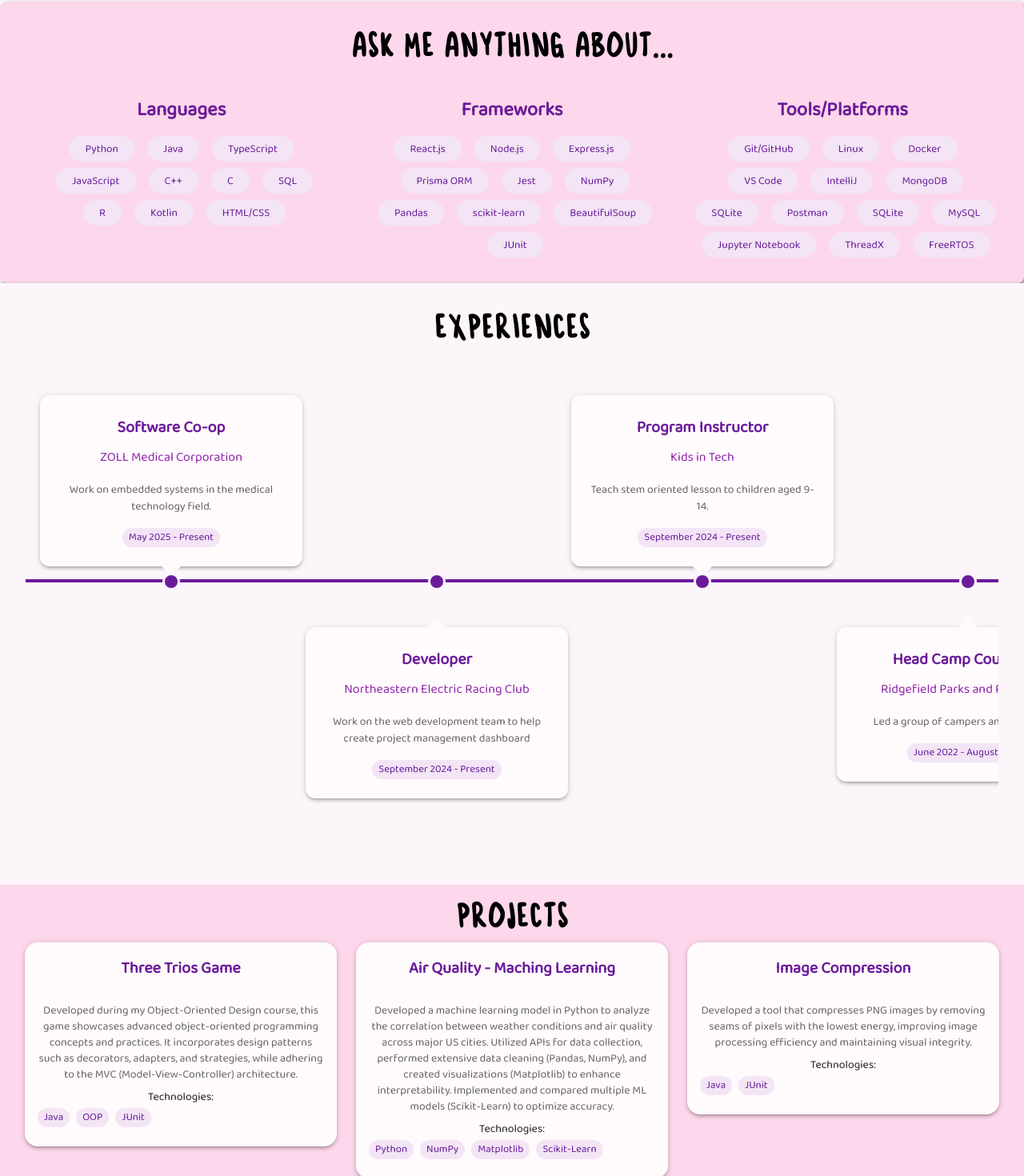
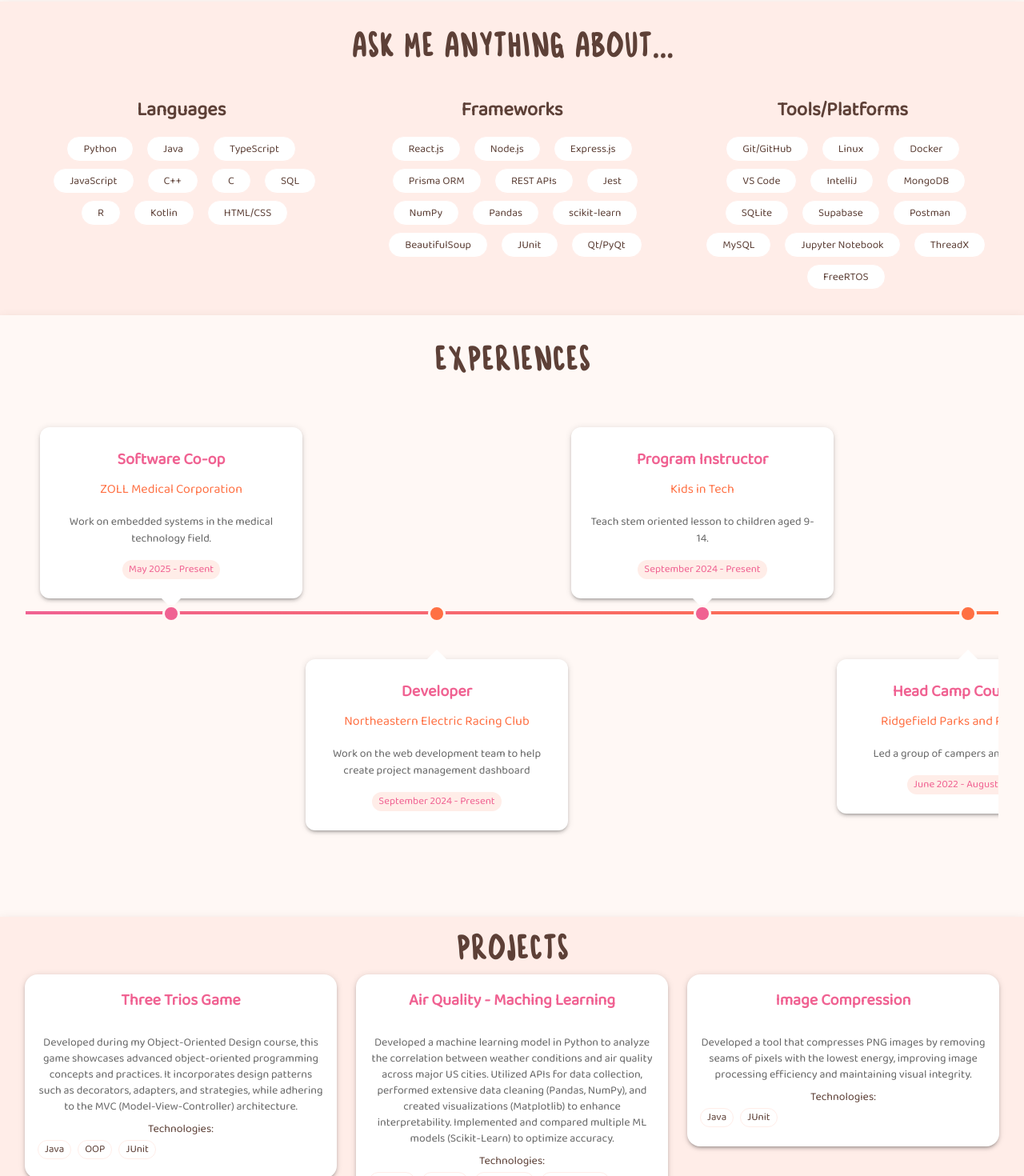
Before and after one commit to staysgt/staysgt.github.io, a React (Create React App) app: page / in a window 1280 px wide. Shown: the part 338-1808 px from the top of the page at 80% size. Built offline with nearby package versions, Linux system fonts and the light colour scheme; some icons are missing.

Commit message:
color changes 1

```diff
--- a/src/components/projectcard.js
+++ b/src/components/projectcard.js
@@ -26,7 +26,7 @@
             transform: "translateY(-5px)",
             boxShadow: 6,
           },
-          backgroundColor: "#fffafc",
+          backgroundColor: "#ffffff",
         }}
       >
         <CardContent sx={{ flexGrow: 1 }}>
@@ -35,7 +35,7 @@
             gutterBottom
             variant="h6"
             component="div"
-            sx={{ fontWeight: 600, color: "#6a1b9a" }}
+            sx={{ fontWeight: 600, color: "#f06292" }}
           >
             {proj.name}
           </Typography>
@@ -43,7 +43,7 @@
           href={proj.link}
           target="_blank"
           rel="noreferrer"
-          style={{ color: "black", textDecoration: "none" }}
+          style={{ color: "#ff7043", textDecoration: "none" }}
         >
           <GitHubIcon fontSize="small" />
         </a>
@@ -55,7 +55,7 @@
           >
             {proj.description}
           </Typography>
-          <Typography variant="body2" sx={{ fontWeight: 500 }}>
+          <Typography variant="body2" sx={{ fontWeight: 500, color: "#5d4037" }}>
             Technologies:
           </Typography>
           <Stack direction="row" spacing={1} sx={{ mt: 0.5, flexWrap: "wrap" }}>
@@ -65,9 +65,15 @@
                 label={lang}
                 size="small"
                 sx={{
-                  backgroundColor: "#f3e5f5",
-                  color: "#6a1b9a",
+                  backgroundColor: "#ffffff",
+                  color: "#5d4037",
                   fontWeight: 500,
+                  border: "1px solid #ffede8",
+                  "&:hover": {
+                    backgroundColor: i % 2 === 0 ? "#f06292" : "#ff7043",
+                    color: "#ffffff",
+                    border: "none",
+                  }
                 }}
               />
             ))}
@@ -78,11 +84,11 @@
           <Button
             size="small"
             sx={{
-              color: "#6a1b9a",
+              color: "#f06292",
               fontWeight: 500,
               textTransform: "none",
               "&:hover": {
-                backgroundColor: "#f3e5f5",
+                backgroundColor: "#ffede8",
               },
             }}
           >
--- a/src/sections/About.js
+++ b/src/sections/About.js
@@ -5,11 +5,11 @@
 
 export default function About() {
   return (
-    <Box style={{ backgroundColor: "#fcf5fa" }}>
+    <Box style={{ backgroundColor: "#fff8f5", boxShadow: "0 4px 12px rgba(93, 64, 55, 0.15)" }}>
       <Container maxWidth="md" sx={{ py: 4 }}>
         <Typography
           variant="h3"
-          sx={{ fontFamily: "myhandwriting, sans-serif", fontWeight: "bold" }}
+          sx={{ fontFamily: "myhandwriting, sans-serif", fontWeight: "bold", color: "#5d4037" }}
         >
           ABOUT ME!
         </Typography>
@@ -50,7 +50,7 @@
               sx={{
                 fontSize: "1.1rem",
                 lineHeight: 1.7,
-                color: "#2d3748",
+                color: "#5d4037",
               }}
             >
               Hi, I'm Sarah! I am currently a rising third year student at
@@ -68,7 +68,7 @@
           href="https://github.com/staysgt"
           target="_blank"
           rel="noreferrer"
-          style={{ color: "black", textDecoration: "none" }}
+          style={{ color: "#f06292", textDecoration: "none" }}
         >
           <GitHubIcon fontSize="large" />
         </a>
@@ -77,7 +77,7 @@
           href="https://www.linkedin.com/in/staysgt"
           target="_blank"
           rel="noreferrer"
-          style={{ color: "black", textDecoration: "none" }}
+          style={{ color: "#f06292", textDecoration: "none" }}
         >
           <LinkedInIcon fontSize="large" />
         </a>
--- a/src/sections/Experience.js
+++ b/src/sections/Experience.js
@@ -3,9 +3,9 @@
 
 export default function ExperienceTimeline() {
   return (
-    <Box sx={{ p: "2rem" }} style={{ backgroundColor: '#fcf5fa', boxShadow: '2px 2px 5px gray' }}>
+    <Box sx={{ p: "2rem" }} style={{ backgroundColor: '#fff8f5', boxShadow: '0 4px 12px rgba(93, 64, 55, 0.15)' }}>
       <Typography variant="h3" sx={{ mb: 4, textAlign: "center",  fontFamily: 'myhandwriting, sans-serif',
-          fontWeight: 'bold' }}>
+          fontWeight: 'bold', color: '#5d4037' }}>
         EXPERIENCES
       </Typography>
       <Typography>
@@ -21,11 +21,11 @@
           height: "8px",
         },
         "&::-webkit-scrollbar-track": {
-          backgroundColor: "#f3e5f5",
+          backgroundColor: "#ffede8",
           borderRadius: "4px",
         },
         "&::-webkit-scrollbar-thumb": {
-          backgroundColor: "#6a1b9a",
+          backgroundColor: "#ff7043",
           borderRadius: "4px",
         }
       }}>
@@ -36,7 +36,7 @@
             left: 0,
             right: 0,
             height: "4px",
-            backgroundColor: "#6a1b9a",
+            background: "linear-gradient(to right, #f06292, #ff7043)",
             zIndex: 1
           }}
         />
@@ -70,10 +70,10 @@
                   transform: "translateX(-50%)",
                   width: "16px",
                   height: "16px",
-                  backgroundColor: "#6a1b9a",
+                  backgroundColor: index % 2 === 0 ? "#f06292" : "#ff7043",
                   borderRadius: "50%",
                   zIndex: 2,
-                  border: "3px solid #fcf5fa"
+                  border: "3px solid #fff8f5"
                 }}
               />
 
@@ -82,7 +82,7 @@
                 sx={{
                   width: "280px",
                   p: 3,
-                  backgroundColor: "#fffafc",
+                  backgroundColor: "#ffffff",
                   borderRadius: 3,
                   position: "absolute",
                   top: index % 2 === 0 ? "20px" : "310px",
@@ -102,7 +102,7 @@
                     height: 0,
                     borderLeft: "12px solid transparent",
                     borderRight: "12px solid transparent",
-                    [index % 2 === 0 ? "borderTop" : "borderBottom"]: "12px solid #fffafc",
+                    [index % 2 === 0 ? "borderTop" : "borderBottom"]: "12px solid #ffffff",
                   }
                 }}
               >
@@ -110,7 +110,7 @@
                   variant="h6"
                   sx={{
                     fontWeight: 600,
-                    color: "#6a1b9a",
+                    color: "#f06292",
                     mb: 1
                   }}
                 >
@@ -121,7 +121,7 @@
                   variant="subtitle1"
                   sx={{
                     fontWeight: 500,
-                    color: "#8e24aa",
+                    color: "#ff7043",
                     mb: 2
                   }}
                 >
@@ -140,8 +140,8 @@
                   label={exp.timeFrame}
                   size="small"
                   sx={{
-                    backgroundColor: "#f3e5f5",
-                    color: "#6a1b9a",
+                    backgroundColor: "#ffede8",
+                    color: "#f06292",
                     fontWeight: 500,
                   }}
                 />
--- a/src/sections/Projects.js
+++ b/src/sections/Projects.js
@@ -1,13 +1,13 @@
 import { Box, Grid, Typography } from "@mui/material";
 import projects from "../assets/data/projects.json";
-import ProjectCard from "../components/ProjectCard";
+import ProjectCard from "../components/projectcard";
 
 
 export default function ProjectGrid() {
   return (
-    <Box sx={{ p:"1rem" }} style={{ backgroundColor: '#fdd7eb' , boxShadow: '2px 2px 5px #fedeee'}}>
+    <Box sx={{ p:"1rem" }} style={{ backgroundColor: '#ffede8' , boxShadow: '0 4px 12px rgba(93, 64, 55, 0.15)'}}>
       <Typography variant="h3" sx={{fontFamily: 'myhandwriting, sans-serif',
-          fontWeight: 'bold'}}>PROJECTS</Typography>
+          fontWeight: 'bold', color: '#5d4037'}}>PROJECTS</Typography>
           <Typography>
           <Typography>
         {/* Click on each box for more information! */}
--- a/src/sections/Skills.js
+++ b/src/sections/Skills.js
@@ -1,6 +1,9 @@
 import { Box, Typography, Chip, Stack } from "@mui/material";
+import { useState } from "react";
 
 export default function SkillsBox() {
+  const [hoveredSkill, setHoveredSkill] = useState(null);
+
   const skills = {
     languages: [
       "Python",
@@ -20,6 +23,7 @@
       "Node.js",
       "Express.js",
       "Prisma ORM",
+      "REST APIs",
       "Jest",
 
       // Python - data
@@ -29,8 +33,12 @@
       "BeautifulSoup",
 
       // Java
-      "JUnit"
-    ],   tools: [
+      "JUnit",
+
+      // GUI
+      "Qt/PyQt"
+    ],
+    tools: [
       "Git/GitHub",
       "Linux",
       "Docker",
@@ -38,8 +46,8 @@
       "IntelliJ",
       "MongoDB",
       "SQLite",
+      "Supabase",
       "Postman",
-      "SQLite",
       "MySQL",
       "Jupyter Notebook",
       "ThreadX",
@@ -47,7 +55,21 @@
     ]
   };
 
+  // Define relationships between languages and their frameworks/tools
+  const skillRelations = {
+    "Python": ["NumPy", "Pandas", "scikit-learn", "BeautifulSoup", "Qt/PyQt", "Jupyter Notebook"],
+    "Java": ["JUnit", "IntelliJ"],
+    "TypeScript": ["React.js", "Node.js", "Express.js", "Prisma ORM", "REST APIs", "Jest"],
+    "JavaScript": ["React.js", "Node.js", "Express.js", "Prisma ORM", "REST APIs", "Jest"],
+    "C++": ["Qt/PyQt", "ThreadX", "FreeRTOS"],
+    "C": ["ThreadX", "FreeRTOS"],
+    "SQL": ["MongoDB", "SQLite", "Supabase", "MySQL"],
+    "HTML/CSS": ["React.js", "VS Code"]
+  };
+
   const renderSkillSection = (title, skillsList) => {
+    const isLanguageSection = title === "Languages";
+
     return (
       <Box sx={{ flex: 1, minWidth: "250px" }} >
         <Typography
@@ -55,7 +77,7 @@
           sx={{
             mb: 2,
             textAlign: "center",
-            color: "#6a1b9a",
+            color: "#5d4037",
             fontWeight: 600
           }}
         >
@@ -71,26 +93,41 @@
             alignItems: "center"
           }}
         >
-          {skillsList.map((skill, index) => (
+          {skillsList.map((skill, index) => {
+            // Check if this skill should be highlighted
+            const isRelated = hoveredSkill && skillRelations[hoveredSkill]?.includes(skill);
+            const isHovered = hoveredSkill === skill;
+
+            // Strawberry pink for hover, darker coral for related
+            const hoverColor = isHovered ? "#f06292" : (isRelated ? "#ff7043" : "#ffffff");
+
+            return (
               <Chip
                 key={index}
                 label={skill}
+                onMouseEnter={() => isLanguageSection && setHoveredSkill(skill)}
+                onMouseLeave={() => isLanguageSection && setHoveredSkill(null)}
                 sx={{
-                backgroundColor: "#f3e5f5",
-                color: "#6a1b9a",
+                  backgroundColor: hoverColor,
+                  color: isHovered || isRelated ? "#ffffff" : "#5d4037",
                   fontWeight: 500,
                   fontSize: "13.5px",
                   padding: "4px 8px",
                   transition: "0.3s",
+                  transform: isHovered || isRelated ? "scale(1.05)" : "scale(1)",
+                  boxShadow: isHovered || isRelated ? 3 : 0,
+                  border: isHovered || isRelated ? "none" : "1px solid #ffede8",
                   "&:hover": {
-                  backgroundColor: "#6a1b9a",
+                    backgroundColor: "#f06292",
                     color: "#ffffff",
                     transform: "scale(1.05)",
                     boxShadow: 3,
+                    border: "none",
                   },
                 }}
               />
-          ))}
+            );
+          })}
         </Stack>
       </Box>
     );
@@ -100,9 +137,9 @@
     <Box
       sx={{
         p: "2rem",
-        backgroundColor: '#fdd7eb',
-        boxShadow: '2px 2px 5px gray',
-        borderRadius: 2
+        backgroundColor: '#ffede8',
+        boxShadow: '0 4px 12px rgba(93, 64, 55, 0.15)',
+        borderRadius: 0
       }}
     >
       <Typography
@@ -111,7 +148,8 @@
           mb: 4,
           textAlign: "center",
           fontFamily: 'myhandwriting, sans-serif',
-          fontWeight: 'bold'
+          fontWeight: 'bold',
+          color: '#5d4037'
         }}
       >
         ASK ME ANYTHING ABOUT...
```
Also changed, not shown: src/components/ExperienceCard.js (+7 -7 lines). Lines whose indentation alone changed are shown as unchanged.
